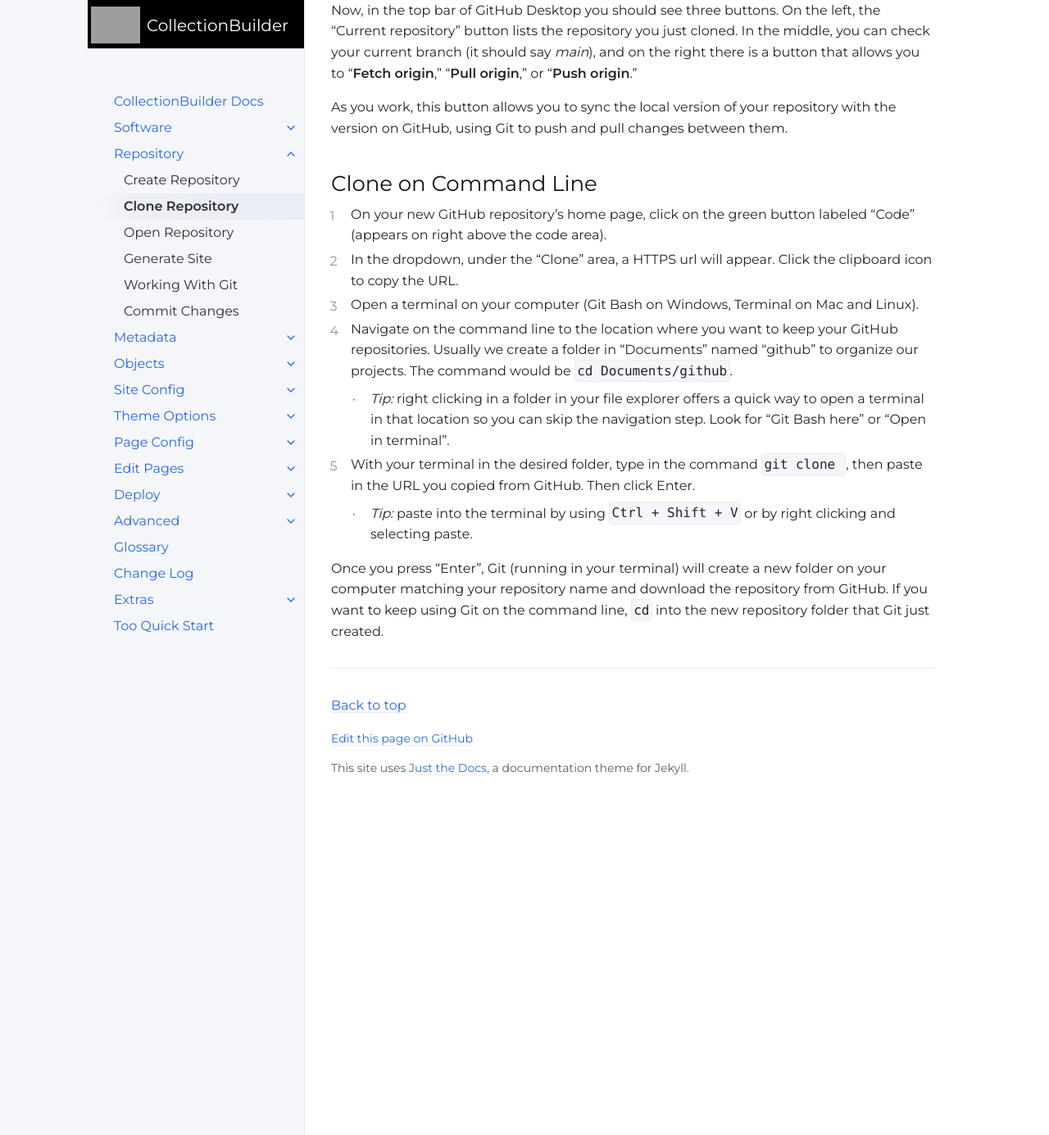
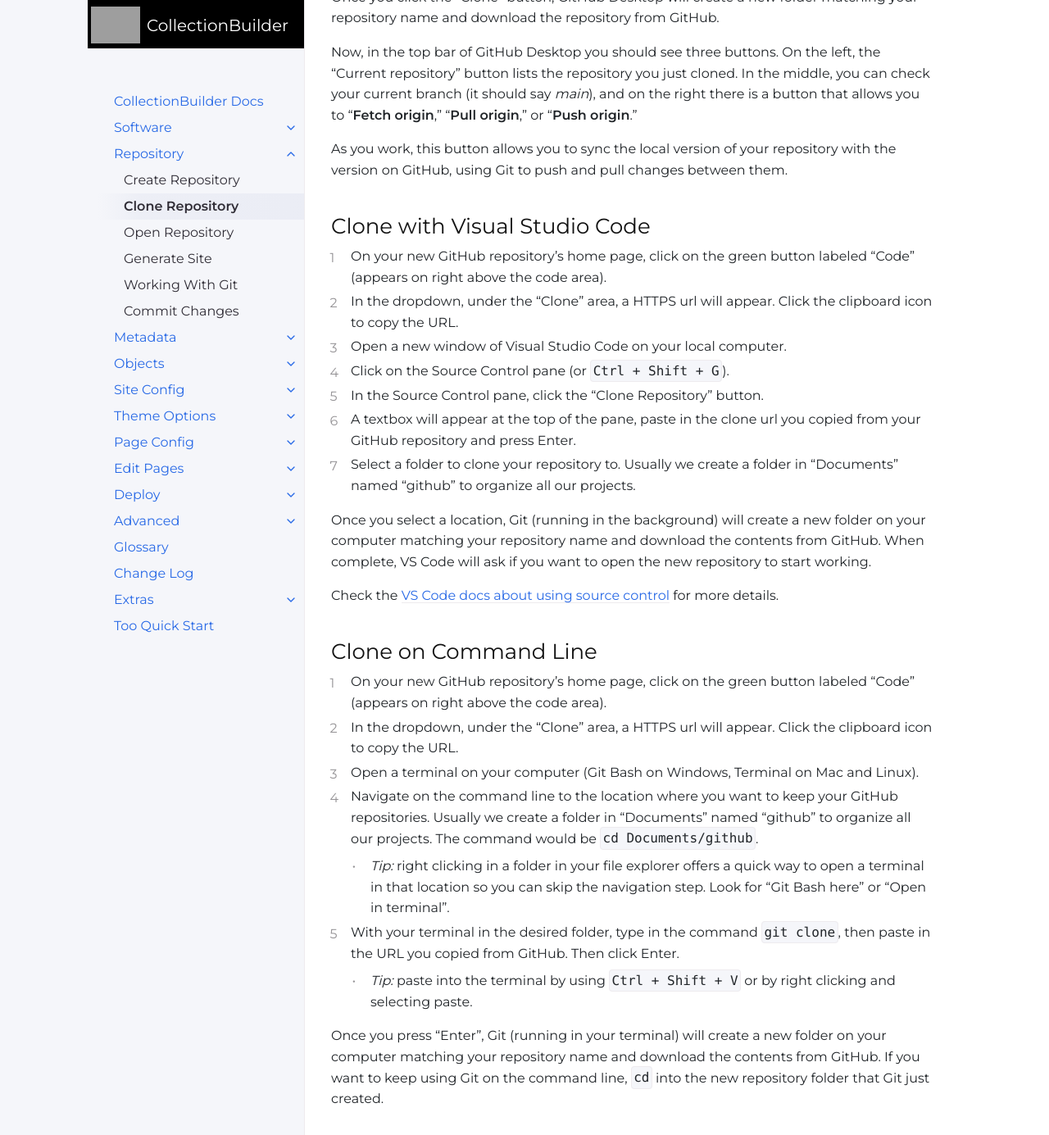
Before and after one commit to CollectionBuilder/cb-docs, a Jekyll site: the page built from docs/repository/clone.md, in a window 1280 px wide and 1400 px high, scrolled down 1001 px. Shown: the top 1385 px of the window at 82% size. Built offline with Jekyll 4.4.1, drawn with Linux system fonts in a browser that asks for light colours; comment, search, counter and statistics services are not loaded; before the commit the page ends 1981 px from its top, so only the background shows below that; some of the changed text lies outside the part shown.

Commit message:
add clone with vs code

```diff
--- a/docs/repository/clone.md
+++ b/docs/repository/clone.md
@@ -20,7 +20,8 @@ This local copy of the repository is automatically configured to be connected to
 It is important to realize that the repository really is just a folder of files!
 You can open, move, or edit the files inside just like any other folder on your computer.
 
-Cloning can be done visually using GitHub Desktop or by using Git on the command line.
+Cloning can be done visually using GitHub Desktop or Visual Studio Code, or on the command line using Git.
+Each of these options is briefly described below--you only need to choose one!
 
 ## Clone with GitHub Desktop
 
@@ -36,15 +37,30 @@ In the middle, you can check your current branch (it should say *main*), and on
 
 As you work, this button allows you to sync the local version of your repository with the version on GitHub, using Git to push and pull changes between them.
 
+## Clone with Visual Studio Code
+
+1. On your new GitHub repository's home page, click on the green button labeled "Code" (appears on right above the code area).
+2. In the dropdown, under the "Clone" area, a HTTPS url will appear. Click the clipboard icon to copy the URL.
+3. Open a new window of Visual Studio Code on your local computer.
+4. Click on the Source Control pane (or `Ctrl + Shift + G`).
+5. In the Source Control pane, click the "Clone Repository" button.
+6. A textbox will appear at the top of the pane, paste in the clone url you copied from your GitHub repository and press Enter.
+7. Select a folder to clone your repository to. Usually we create a folder in "Documents" named "github" to organize all our projects.
+
+Once you select a location, Git (running in the background) will create a new folder on your computer matching your repository name and download the contents from GitHub.
+When complete, VS Code will ask if you want to open the new repository to start working.
+
+Check the [VS Code docs about using source control](https://code.visualstudio.com/docs/sourcecontrol/overview) for more details.
+
 ## Clone on Command Line
 
 1. On your new GitHub repository's home page, click on the green button labeled "Code" (appears on right above the code area).
 2. In the dropdown, under the "Clone" area, a HTTPS url will appear. Click the clipboard icon to copy the URL.
 3. Open a terminal on your computer (Git Bash on Windows, Terminal on Mac and Linux).
-4. Navigate on the command line to the location where you want to keep your GitHub repositories. Usually we create a folder in "Documents" named "github" to organize our projects. The command would be `cd Documents/github`.
+4. Navigate on the command line to the location where you want to keep your GitHub repositories. Usually we create a folder in "Documents" named "github" to organize all our projects. The command would be `cd Documents/github`.
     - *Tip:* right clicking in a folder in your file explorer offers a quick way to open a terminal in that location so you can skip the navigation step. Look for "Git Bash here" or "Open in terminal".
-5. With your terminal in the desired folder, type in the command `git clone `, then paste in the URL you copied from GitHub. Then click Enter.
+5. With your terminal in the desired folder, type in the command `git clone`, then paste in the URL you copied from GitHub. Then click Enter.
     - *Tip:* paste into the terminal by using `Ctrl + Shift + V` or by right clicking and selecting paste.
 
-Once you press "Enter", Git (running in your terminal) will create a new folder on your computer matching your repository name and download the repository from GitHub.
+Once you press "Enter", Git (running in your terminal) will create a new folder on your computer matching your repository name and download the contents from GitHub.
 If you want to keep using Git on the command line, `cd` into the new repository folder that Git just created.
```
